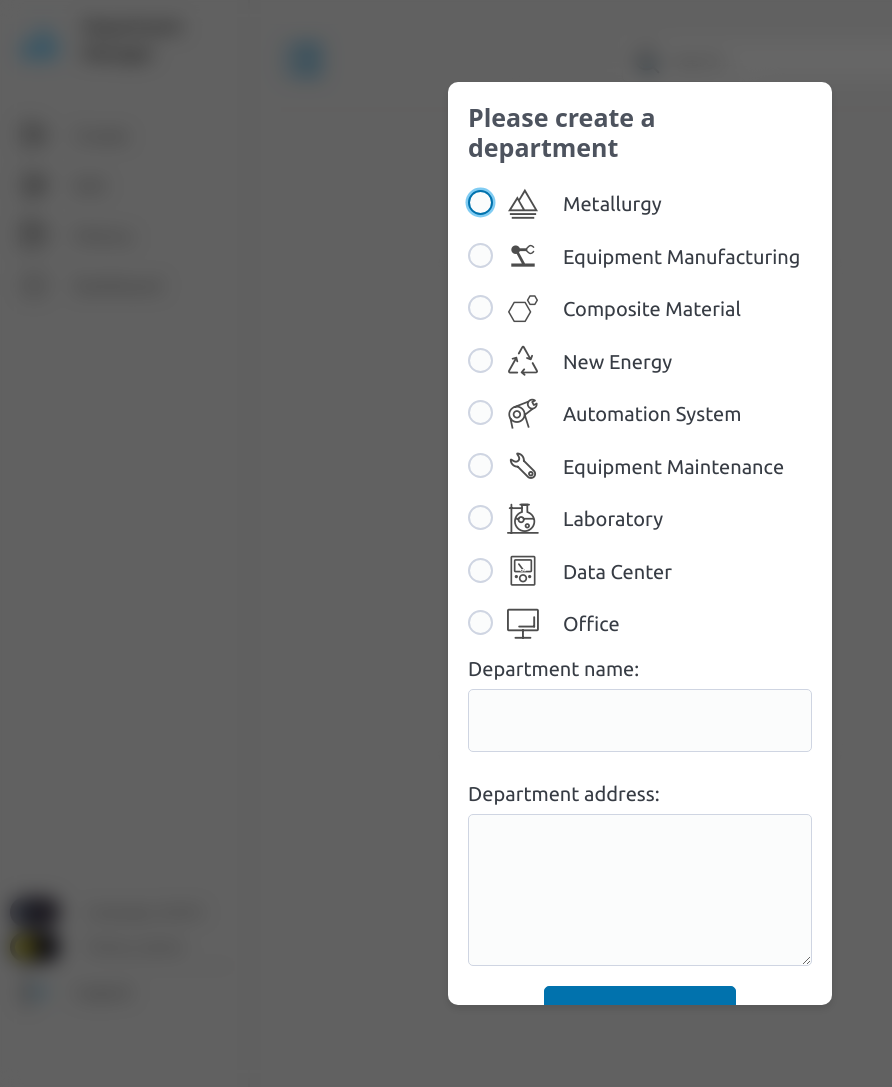
After one commit to lzhhe/COMP3030J-Software-Engineering-Project2, a Python web app: template App/templates/department/create_order.html in a window 1280 px wide. The commit adds this page. Shown: the whole page, without its empty margins (0-892 px from the left). Run offline with Jinja, Linux system fonts and the light colour scheme; the template is opened without the code that fills it, so the values that code supplies are empty; some web fonts are replaced.

Commit message:
department html

```diff
--- a/App/models.py
+++ b/App/models.py
@@ -100,7 +100,7 @@ class User(db.Model):
 class Department(db.Model):
     __tablename__ = 'department'
     DID = db.Column(db.Integer, primary_key=True, autoincrement=True)
-    departmentName = db.Column(db.String(200), nullable=False)
+    departmentName = db.Column(db.String(200), nullable=False, unique=True)
     departmentType = db.Column(SQLEnum(DepartmentType), nullable=False)
     departmentAddress = db.Column(db.String(500), nullable=False)
 
--- /dev/null
+++ b/App/static/css/department/create_order.css
@@ -0,0 +1,44 @@
+dialog {
+    position: fixed; /* 使用固定定位 */
+    top: 50%; /* 距离顶部50% */
+    left: 50%; /* 距离左边50% */
+    transform: translate(-50%, -50%);
+    /* 用于确保对话框准确居中 *
+        /* 移除边框 */
+    border: none;
+    border-radius: 10px; /* 圆角边框 */
+    padding: 20px; /* 内边距 */
+    box-shadow: 0 4px 6px rgba(0, 0, 0, 0.1); /* 阴影效果 */
+    width: 30%; /* 宽度自适应内容 */
+    height: 85vh;
+}
+
+/* 对话框背景模糊 */
+dialog::backdrop {
+    background-color: rgba(0, 0, 0, 0.6);
+    backdrop-filter: blur(10px);
+}
+
+.pico label.no-pico-label {
+    display: flex;
+    align-items: center;
+}
+
+.pico label.no-pico-label i {
+    font-size: 1.5em;
+}
+
+.pico label.no-pico-label:hover i, .pico label.no-pico-label:hover span {
+    color: var(--primary-color);
+}
+
+#createDepartmentBtn {
+    position: absolute;
+    left: 50%; /* 距离左边50% */
+    transform: translate(-50%);
+    width: 50%;
+}
+
+.dashboard .content {
+    grid-area: content;
+}
--- a/App/static/css/iconfont/iconfont.css
+++ b/App/static/css/iconfont/iconfont.css
@@ -1,8 +1,8 @@
 @font-face {
   font-family: "iconfont"; /* Project id 4488647 */
-  src: url('iconfont.woff2?t=1711953049425') format('woff2'),
-       url('iconfont.woff?t=1711953049425') format('woff'),
-       url('iconfont.ttf?t=1711953049425') format('truetype');
+  src: url('iconfont.woff2?t=1712061639385') format('woff2'),
+       url('iconfont.woff?t=1712061639385') format('woff'),
+       url('iconfont.ttf?t=1712061639385') format('truetype');
 }
 
 .iconfont {
@@ -11,6 +11,198 @@
   font-style: normal;
   -webkit-font-smoothing: antialiased;
   -moz-osx-font-smoothing: grayscale;
+}
+
+.icon-qidongyeya:before {
+  content: "\e6f9";
+}
+
+.icon-shiyanshihaocai:before {
+  content: "\e6fb";
+}
+
+.icon-runhua:before {
+  content: "\e6fc";
+}
+
+.icon-qingxifangxiu:before {
+  content: "\e6fd";
+}
+
+.icon-shiyanshiyiqi:before {
+  content: "\e6fe";
+}
+
+.icon-wujinjian:before {
+  content: "\e6ff";
+}
+
+.icon-yiqiyibiao:before {
+  content: "\e700";
+}
+
+.icon-jinshujiagong:before {
+  content: "\e701";
+}
+
+.icon-zhuye:before {
+  content: "\e605";
+}
+
+.icon-shebeiweihuguanli:before {
+  content: "\e628";
+}
+
+.icon-duoyanghuacailiao:before {
+  content: "\e60b";
+}
+
+.icon-shujuzhongxin:before {
+  content: "\e612";
+}
+
+.icon-caikuangyejin:before {
+  content: "\e609";
+}
+
+.icon-xinnengyuan:before {
+  content: "\e60c";
+}
+
+.icon-dingsun:before {
+  content: "\e6fa";
+}
+
+.icon-gongyezidonghua:before {
+  content: "\e64d";
+}
+
+.icon-yunshiyanshi:before {
+  content: "\e606";
+}
+
+.icon-zhongjinshufeishui:before {
+  content: "\e61f";
+}
+
+.icon-feiqi:before {
+  content: "\e63d";
+}
+
+.icon-youqi:before {
+  content: "\e85a";
+}
+
+.icon-dust:before {
+  content: "\e600";
+}
+
+.icon-qitalaji-yicixingcanju:before {
+  content: "\e631";
+}
+
+.icon-qitalaji-wuranzhizhang:before {
+  content: "\e635";
+}
+
+.icon-youhailaji-xudianchi:before {
+  content: "\e63e";
+}
+
+.icon-kehuishouwu-jinshulei:before {
+  content: "\e63f";
+}
+
+.icon-kehuishouwu-suliaolei:before {
+  content: "\e640";
+}
+
+.icon-fuhecailiaofenlei:before {
+  content: "\e625";
+}
+
+.icon-7:before {
+  content: "\e663";
+}
+
+.icon-ranliao:before {
+  content: "\e67d";
+}
+
+.icon-xE93E:before {
+  content: "\e641";
+}
+
+.icon-runhuayou:before {
+  content: "\ef45";
+}
+
+.icon-yeyayou:before {
+  content: "\e642";
+}
+
+.icon-meitan:before {
+  content: "\ee12";
+}
+
+.icon-shanchuyuansu:before {
+  content: "\e669";
+}
+
+.icon-ICON_cuihuaji:before {
+  content: "\e62b";
+}
+
+.icon-shiyanshi:before {
+  content: "\e601";
+}
+
+.icon-reneng:before {
+  content: "\e62d";
+}
+
+.icon-daibanshixiang:before {
+  content: "\ec4e";
+}
+
+.icon-shuju1:before {
+  content: "\e603";
+}
+
+.icon-lishibiaodan:before {
+  content: "\e711";
+}
+
+.icon-wenjianxiugai:before {
+  content: "\e71c";
+}
+
+.icon-wenjiantianjia1:before {
+  content: "\e71d";
+}
+
+.icon-yuanquan_huaban1:before {
+  content: "\e66c";
+}
+
+.icon-zhixian_huaban1:before {
+  content: "\e66d";
+}
+
+.icon-xiangpi_huaban1:before {
+  content: "\e67b";
+}
+
+.icon-board_circle:before {
+  content: "\e83c";
+}
+
+.icon-board_square:before {
+  content: "\e83d";
+}
+
+.icon-board_triangle:before {
+  content: "\e83e";
 }
 
 .icon-pencil-full:before {
--- /dev/null
+++ b/App/templates/department/create_order.html
@@ -0,0 +1,100 @@
+{% extends 'department/index.html' %}
+{% block extra_css %}
+    <link rel="stylesheet" href="../../static/css/department/create_order.css"> {% endblock %}
+{% block extra_js %} {% endblock %}
+{% block title %}Create Order{% endblock %}
+
+{% block mainBody %}
+    <dialog id="createDepartment" class="pico">
+        <h4>{{ _("Please create a department") }}</h4>
+        <form method="dialog">
+            <label class="no-pico-label"><input type="radio" name="departmentType" value="METALLURGY" required>
+                <i class="iconfont icon-caikuangyejin"></i>
+                <span>{{ _("Metallurgy") }}</span>
+            </label>
+            <label class="no-pico-label"><input type="radio" name="departmentType"
+                                                value="EQUIPMENT_MANUFACTURING">
+                <i class="iconfont icon-shengchan"></i>
+                <span>{{ _("Equipment Manufacturing") }}</span>
+            </label>
+            <label class="no-pico-label"><input type="radio" name="departmentType" value="COMPOSITE_MATERIAL">
+                <i class="iconfont icon-duoyanghuacailiao"></i>
+                <span>{{ _("Composite Material") }}</span>
+            </label>
+            <label class="no-pico-label"><input type="radio" name="departmentType" value="NEW_ENERGY">
+                <i class="iconfont icon-xinnengyuan"></i>
+                <span>{{ _("New Energy") }}</span>
+            </label>
+            <label class="no-pico-label"><input type="radio" name="departmentType" value="AUTOMATION_SYSTEM">
+                <i class="iconfont icon-gongyezidonghua"></i>
+                <span>{{ _("Automation System") }}</span>
+            </label>
+            <label class="no-pico-label"><input type="radio" name="departmentType" value="MAINTENANCE">
+                <i class="iconfont icon-shebeiweihuguanli"></i>
+                <span>{{ _("Equipment Maintenance") }}</span>
+            </label>
+            <label class="no-pico-label"><input type="radio" name="departmentType" value="LABORATORY">
+                <i class="iconfont icon-shiyanshiyiqi"></i>
+                <span>{{ _("Laboratory") }}</span></label>
+            <label class="no-pico-label"><input type="radio" name="departmentType" value="DATA_CENTER">
+                <i class="iconfont icon-yiqiyibiao"></i>
+                <span>{{ _("Data Center") }}</span></label>
+            <label class="no-pico-label"><input type="radio" name="departmentType" value="OFFICE">
+                <i class="iconfont icon-diannaobangong"></i>
+                <span>{{ _("Office") }}</span></label>
+            <label for="departmentName">{{ _("Department name:") }}
+                <input type="text" id="departmentName" name="departmentName" required>
+            </label>
+            <label for="departmentAddress">{{ _("Department address:") }}
+                <textarea rows="4" cols="50" id="departmentAddress" name="departmentAddress"></textarea>
+            </label>
+            <button type="button" id="createDepartmentBtn">{{ _("Create") }}</button>
+        </form>
+    </dialog>
+    <section class="dashboard">
+        {% include "top.html" %}
+        <div class="container">
+            {% for waste in wastes %}
+                <h2>{{ waste }}</h2>
+            {% endfor %}
+        </div>
+
+    </section>
+
+    <script>
+        const departmentDialog = document.getElementById("createDepartment");
+        {% if not department %}
+            departmentDialog.showModal(); // 如果用户没有部门，则展示对话框
+        {% endif %}
+
+        $(document).ready(function () {
+            $("#createDepartmentBtn").click(function (e) {
+                e.preventDefault();
+                const departmentType = $("input[name='departmentType']:checked").val();
+                const departmentName = $("#departmentName").val();
+                const departmentAddress = $("#departmentAddress").val();
+                if (departmentType === undefined || departmentName === "") {
+                    alert("Please select a department type and enter a department name.");
+                }
+                const departmentInfo = {
+                    departmentType: departmentType,
+                    departmentName: departmentName,
+                    departmentAddress: departmentAddress
+                };
+                $.ajax({
+                    url: "/department/setdepartment",
+                    type: "POST",
+                    data: JSON.stringify(departmentInfo),
+                    contentType: "application/json;charset=UTF-8",
+                    success: function (response) {
+                        if (response.message === "successful") {
+                            window.location.href = "/department/";
+                        } else {
+                            alert(response.message);
+                        }
+                    }
+                });
+            });
+        });
+    </script>
+{% endblock %}
--- a/App/templates/department/index.html
+++ b/App/templates/department/index.html
@@ -8,35 +8,25 @@
             <div class="logo-img">
                 <img src="../../static/image/icon/skyline.png" alt="logo">
             </div>
-            <span class="logo-text">Management System</span>
+            <span class="logo-text">Department Manager</span>
         </div>
         <div class="menu-items">
             <ul class="nav-links">
-                <li class="underline"><a href="#">
-                    <img src="../../static/image/icon/home.svg" alt="home" class="icons icon-nav" title="Home"
-                         data-placement="right">
-                    <span class="link-name">Home</span>
+                <li class="underline"><a href="{{ url_for('department.index') }}">
+                    <i class="iconfont icon-wenjiantianjia1"></i>
+                    <span class="link-name">Create</span>
                 </a></li>
-                <li class="underline"><a href="#">
-                    <img src="../../static/image/icon/analyze.svg" alt="home" class="icons icon-nav" title="Analyze">
-                    <span class="link-name">Analyze</span>
+                <li class="underline"><a href="{{ url_for('department.edit') }}">
+                    <i class="iconfont icon-wenjianxiugai"></i>
+                    <span class="link-name">Edit</span>
                 </a></li>
-                <li class="underline"><a href="#">
-                    <img src="../../static/image/icon/scene.svg" alt="home" class="icons icon-nav" title="Scene">
-                    <span class="link-name">Scene</span>
+                <li class="underline"><a href="{{ url_for('department.history') }}">
+                    <i class="iconfont icon-lishibiaodan"></i>
+                    <span class="link-name">History</span>
                 </a></li>
-                <li class="underline"><a href="#">
-                    <img src="../../static/image/icon/details.svg" alt="home" class="icons icon-nav" title="Details">
-                    <span class="link-name">Details</span>
-                </a></li>
-                <li class="underline"><a href="#">
-                    <img src="../../static/image/icon/resource.svg" alt="home" class="icons icon-nav" title="Resource">
-                    <span class="link-name">Resource</span>
-                </a></li>
-                <li class="underline"><a href="#">
-                    <img src="../../static/image/icon/structure.svg" alt="home" class="icons icon-nav"
-                         title="Structure">
-                    <span class="link-name">Structure</span>
+                <li class="underline"><a href="{{ url_for('department.dashboard') }}">
+                    <i class="iconfont icon-shuju1"></i>
+                    <span class="link-name">Dashboard</span>
                 </a></li>
             </ul>
             <ul class="logout-mod">
--- a/App/templates/top.html
+++ b/App/templates/top.html
@@ -6,5 +6,16 @@
             <input type="text" placeholder="Search...">
         </label>
     </div>
-    <img src="../static/image/forgetHead.png" alt="user" class="icon-user">
+    {% if user %}
+        <b>Welcome</b>
+        <div class="user-box">
+            <div class="user-info">
+                <p class="user-name">{{ user.username }}</p>
+                <p class="user-email">{{ user.email }}</p>
+                {% if department %}
+                    <p class="user-department">{{ department }}</p>
+                {% endif %}
+            </div>
+        </div>
+    {% endif %}
 </div>
```
Also changed, not shown: App/templates/department/dashboard.html (added, +10 -0 lines), App/templates/department/edit_order.html (added, +10 -0 lines), App/templates/department/view_order.html (added, +10 -0 lines), App/views_department.py (+53 -1 lines), App/views_utils.py (+8 -0 lines), App/static/css/iconfont/iconfont.ttf, App/static/css/iconfont/iconfont.woff, App/static/css/iconfont/iconfont.woff2.
